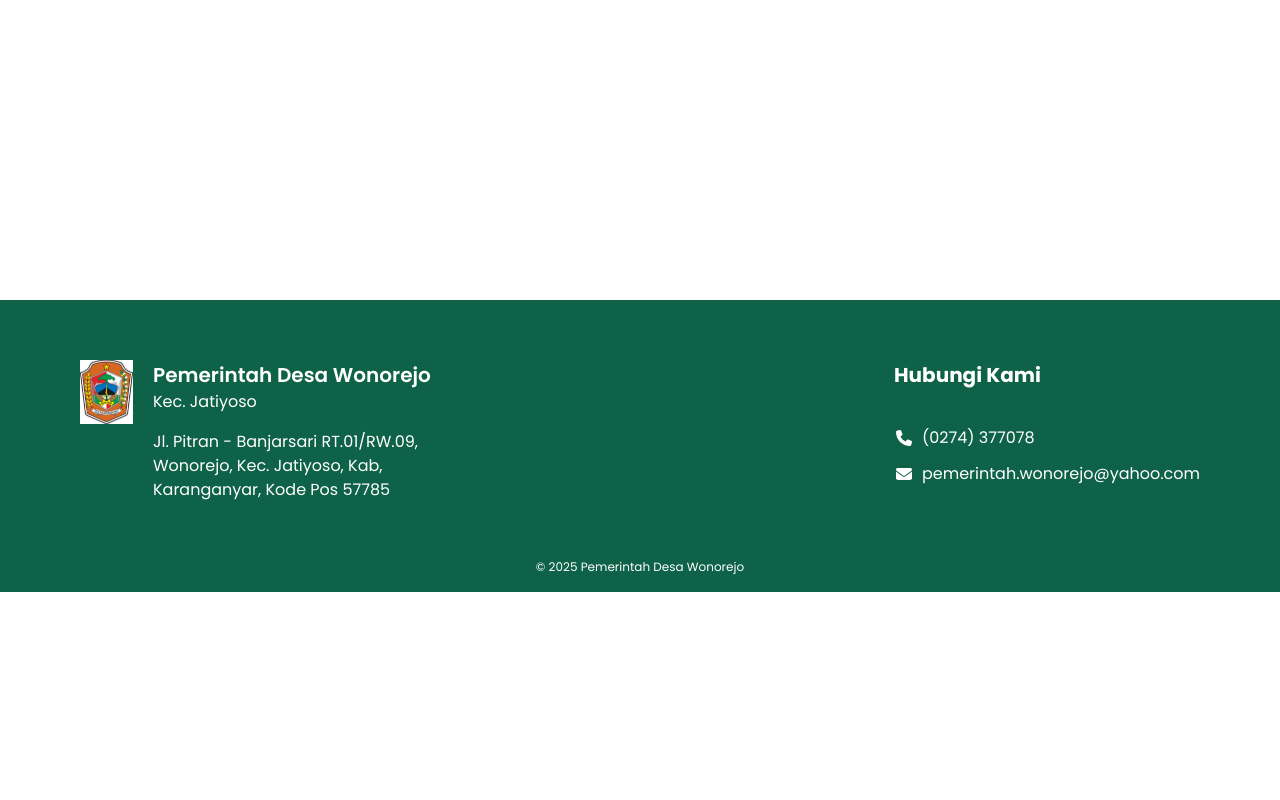
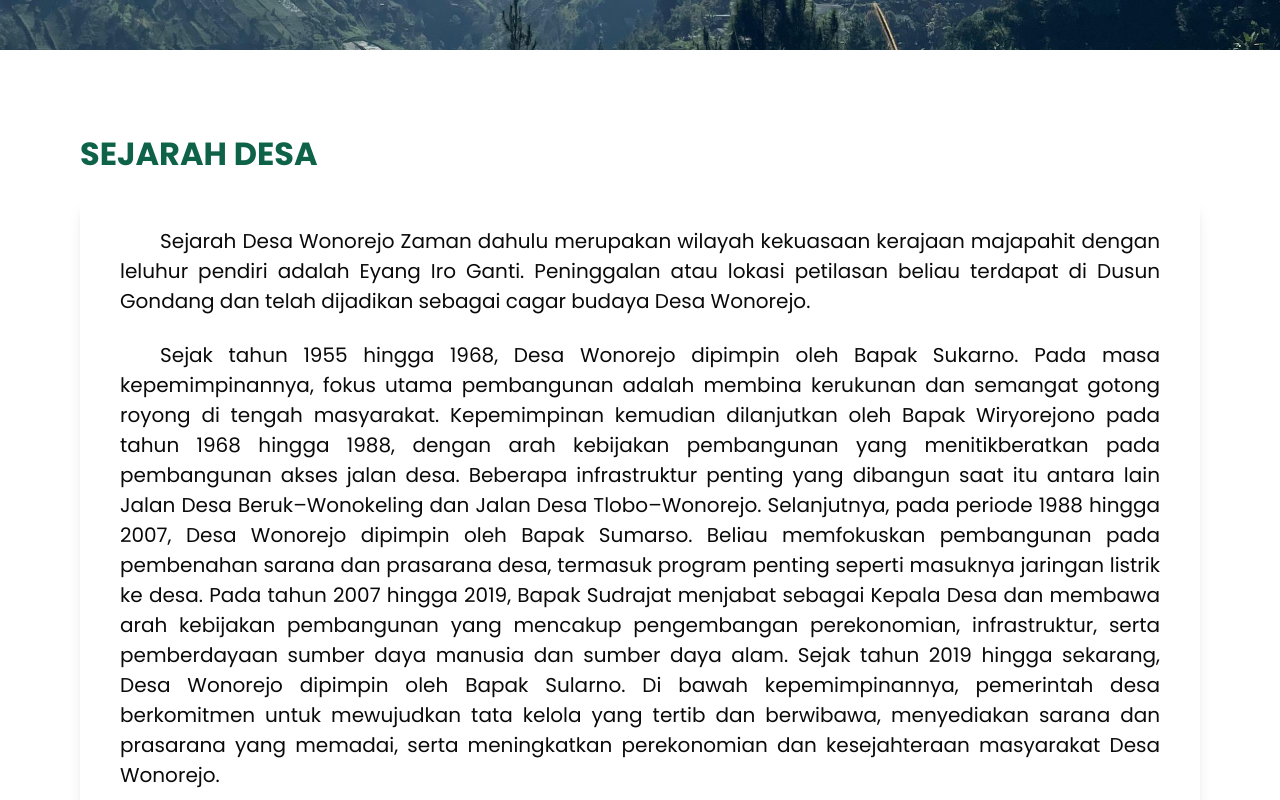
Before and after one commit to milzamh/wonorejo, a Next.js app: page /Profile in a window 1280 px wide. Before the commit this address had no page. Shown: the part 600-1400 px from the top of the page. Before the commit the page ends 1192 px from the top, so only its background shows below. Built offline with nearby package versions, Linux system fonts and the light colour scheme.

Commit message:
Profile Page

```diff
--- /dev/null
+++ b/app/Profile/page.tsx
@@ -0,0 +1,117 @@
+import React from "react";
+import Link from "next/link";
+import { Card, CardContent } from "@/components/ui/card";
+import Image from "next/image";
+
+const ProfilePage = () => {
+  return (
+    <div className="flex flex-col">
+      <div className="bg-[url('/Hero.svg')] flex h-[550px] w-full px-12">
+        <div className="text-white text-left flex flex-col justify-center items-start w-full h-full px-10">
+          <h1 className="text-[64px] font-bold">Profile Desa Wonorejo</h1>
+        </div>
+      </div>
+      <div className="flex flex-col px-20 py-20">
+        <h1 className="font-bold text-[32px] text-[#0E6248]">SEJARAH DESA</h1>
+        <div className="w-full shadow-lg h-auto mt-5 px-10 py-7 rounded-lg">
+          <p className="indent-10 text-justify text-[20px]">
+            Sejarah Desa Wonorejo Zaman dahulu merupakan wilayah kekuasaan
+            kerajaan majapahit dengan leluhur pendiri adalah Eyang Iro Ganti.
+            Peninggalan atau lokasi petilasan beliau terdapat di Dusun Gondang
+            dan telah dijadikan sebagai cagar budaya Desa Wonorejo.
+          </p>
+          <br></br>
+          <p className="indent-10 text-justify text-[20px]">
+            Sejak tahun 1955 hingga 1968, Desa Wonorejo dipimpin oleh Bapak
+            Sukarno. Pada masa kepemimpinannya, fokus utama pembangunan adalah
+            membina kerukunan dan semangat gotong royong di tengah masyarakat.
+            Kepemimpinan kemudian dilanjutkan oleh Bapak Wiryorejono pada tahun
+            1968 hingga 1988, dengan arah kebijakan pembangunan yang
+            menitikberatkan pada pembangunan akses jalan desa. Beberapa
+            infrastruktur penting yang dibangun saat itu antara lain Jalan Desa
+            Beruk–Wonokeling dan Jalan Desa Tlobo–Wonorejo. Selanjutnya, pada
+            periode 1988 hingga 2007, Desa Wonorejo dipimpin oleh Bapak Sumarso.
+            Beliau memfokuskan pembangunan pada pembenahan sarana dan prasarana
+            desa, termasuk program penting seperti masuknya jaringan listrik ke
+            desa. Pada tahun 2007 hingga 2019, Bapak Sudrajat menjabat sebagai
+            Kepala Desa dan membawa arah kebijakan pembangunan yang mencakup
+            pengembangan perekonomian, infrastruktur, serta pemberdayaan sumber
+            daya manusia dan sumber daya alam. Sejak tahun 2019 hingga sekarang,
+            Desa Wonorejo dipimpin oleh Bapak Sularno. Di bawah kepemimpinannya,
+            pemerintah desa berkomitmen untuk mewujudkan tata kelola yang tertib
+            dan berwibawa, menyediakan sarana dan prasarana yang memadai, serta
+            meningkatkan perekonomian dan kesejahteraan masyarakat Desa
+            Wonorejo.
+          </p>
+        </div>
+      </div>
+      <div className="flex flex-col px-20 py-15">
+        <h1 className="font-bold text-[32px] text-[#0E6248]">VISI MISI</h1>
+        <div className="w-full shadow-lg h-auto mt-5 px-10 py-7 rounded-lg">
+          <p className="indent-10 text-justify text-[20px]">
+            Demokratisasi mengandung makna bahwa penyelenggaraan pemerintahan
+            dan pelaksanaan pembangunan di desa harus mampu mengakomodasi
+            aspirasi masyarakat melalui Badan Permusyawaratan Desa (BPD) dan
+            lembaga-lembaga kemasyarakatan sebagai mitra Pemerintah Desa.
+            Kemitraan ini diharapkan dapat mendorong peran aktif masyarakat agar
+            mereka merasa memiliki serta turut bertanggung jawab terhadap
+            perkembangan kehidupan bersama sebagai warga desa. Dengan demikian,
+            diharapkan terjadi peningkatan taraf hidup dan kesejahteraan
+            masyarakat melalui penetapan kebijakan, program, dan kegiatan yang
+            sesuai dengan esensi permasalahan serta prioritas kebutuhan
+            masyarakat.
+          </p>
+          <br />
+          <p className="indent-10 text-justify text-[20px]">
+            {" "}
+            Berdasarkan pertimbangan tersebut, maka untuk jangka waktu enam (6)
+            tahun ke depan, proses pembangunan desa, penyelenggaraan
+            pemerintahan, pemberdayaan masyarakat, partisipasi warga,
+            penghasilan tetap (siltap) Kepala Desa dan perangkat, operasional
+            pemerintahan desa, tunjangan operasional BPD, serta insentif RT/RW
+            diharapkan benar-benar berlandaskan pada prinsip keterbukaan dan
+            partisipasi masyarakat. Dengan demikian, secara bertahap Desa
+            Wonorejo dapat mengalami kemajuan yang berkelanjutan. Untuk mencapai
+            tujuan tersebut, maka dirumuskan Visi dan Misi Desa.
+          </p>
+        </div>
+      </div>
+      <div className="flex flex-col px-20 py-15">
+        <h1 className="font-bold text-[32px] text-[#0E6248]">VISI</h1>
+        <div className="w-full shadow-lg h-auto mt-5 px-10 py-7 rounded-lg">
+          <p className="text-center text-[20px] text-red-500 font-semibold">
+            “Tercapainya Desa Wonorejo yang Makmur dan Sejahtera”
+          </p>
+          <br></br>
+          <p className="indent-10 text-justify text-[20px]">
+            Rumusan Visi tersebut merupakan suatu ungkapan dari suatu niat yang
+            luhur untuk memperbaiki dalam Penyelenggaraan Pemerintahan dan
+            Pelaksanaan Pembangunan di Desa Wonorejo baik secara individu maupun
+            kelembagaan sehingga 6 ( enam ) tahun ke depan Desa Wonorejo
+            mengalami suatu perubahan yang lebih baik dan peningkatan
+            kesejahteraan masyarakat dilihat dari segi ekonomi dengan dilandasi
+            semangat kebersamaan dalam Penyelenggaraan Pemerintahan dan
+            Pelaksanaan Pembangunan.
+          </p>
+        </div>
+      </div>
+      <div className="flex flex-col px-20 py-15">
+        <h1 className="font-bold text-[32px] text-[#0E6248]">MISI</h1>
+        <div className="w-full shadow-lg h-auto mt-5 px-10 py-7 rounded-lg">
+          <ol className="list-decimal pl-10 space-y-2 text-red-500 font-semibold text-[20px]">
+            <li>
+              Mewujudkan Pemerintah Desa Wonorejo yang tertib dan Berwibawa
+            </li>
+            <li> Mewujudkan Sarana dan Prasarana Desa yang Memadai</li>
+            <li>
+              Mewujudkan dan meningkatkan Perekonomian dan Kesejahteraan
+              Masyarakat Desa Wonorejo
+            </li>
+          </ol>
+        </div>
+      </div>
+    </div>
+  );
+};
+
+export default ProfilePage;
--- a/app/_components/Navbar.tsx
+++ b/app/_components/Navbar.tsx
@@ -15,7 +15,7 @@ const Navbar = () => {
             </Link>
         </div>
         <div className="flex w-3/4 justify-end rm-0 gap-5">
-          <Link href="/about" className="text-black hover:text-[#0E6248] px-3 text-4">
+          <Link href="/Profile" className="text-black hover:text-[#0E6248] px-3 text-4">
             Profile Desa
           </Link>
           <p className="text-black">|</p>
```
